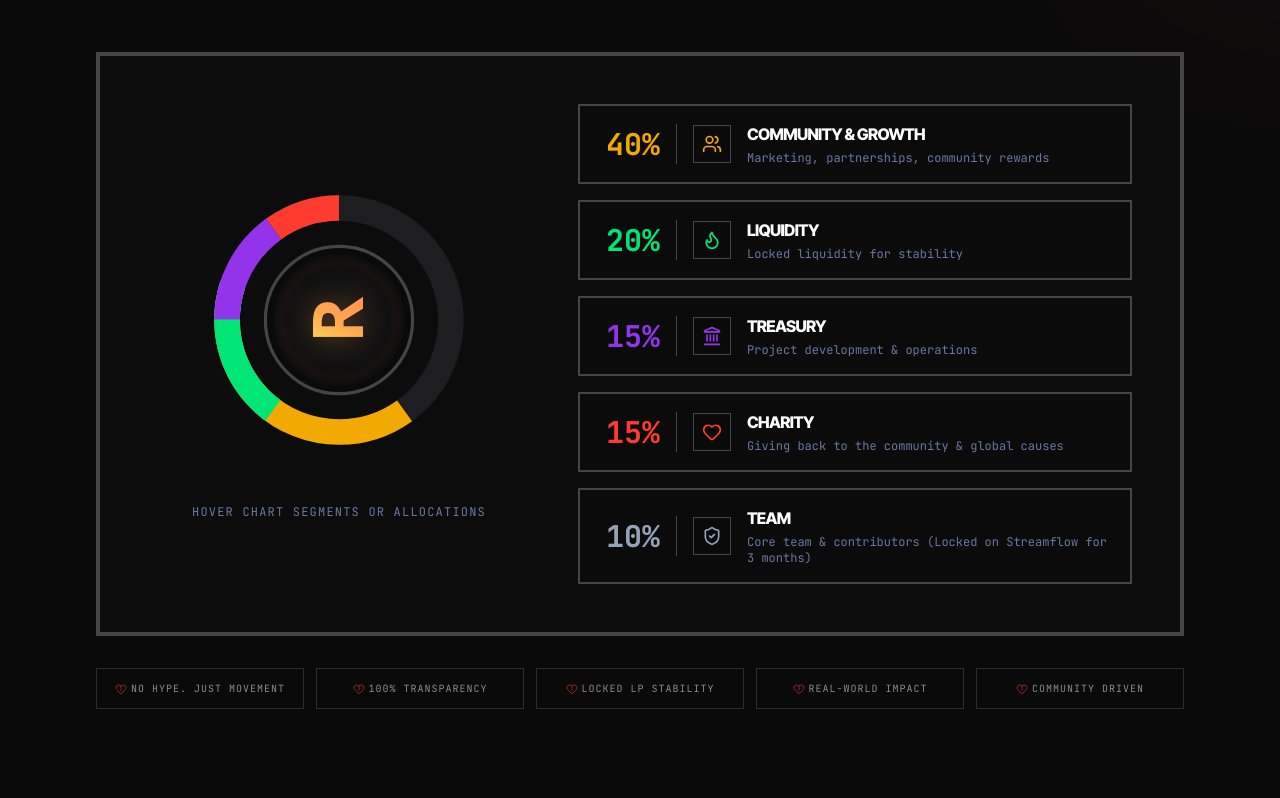
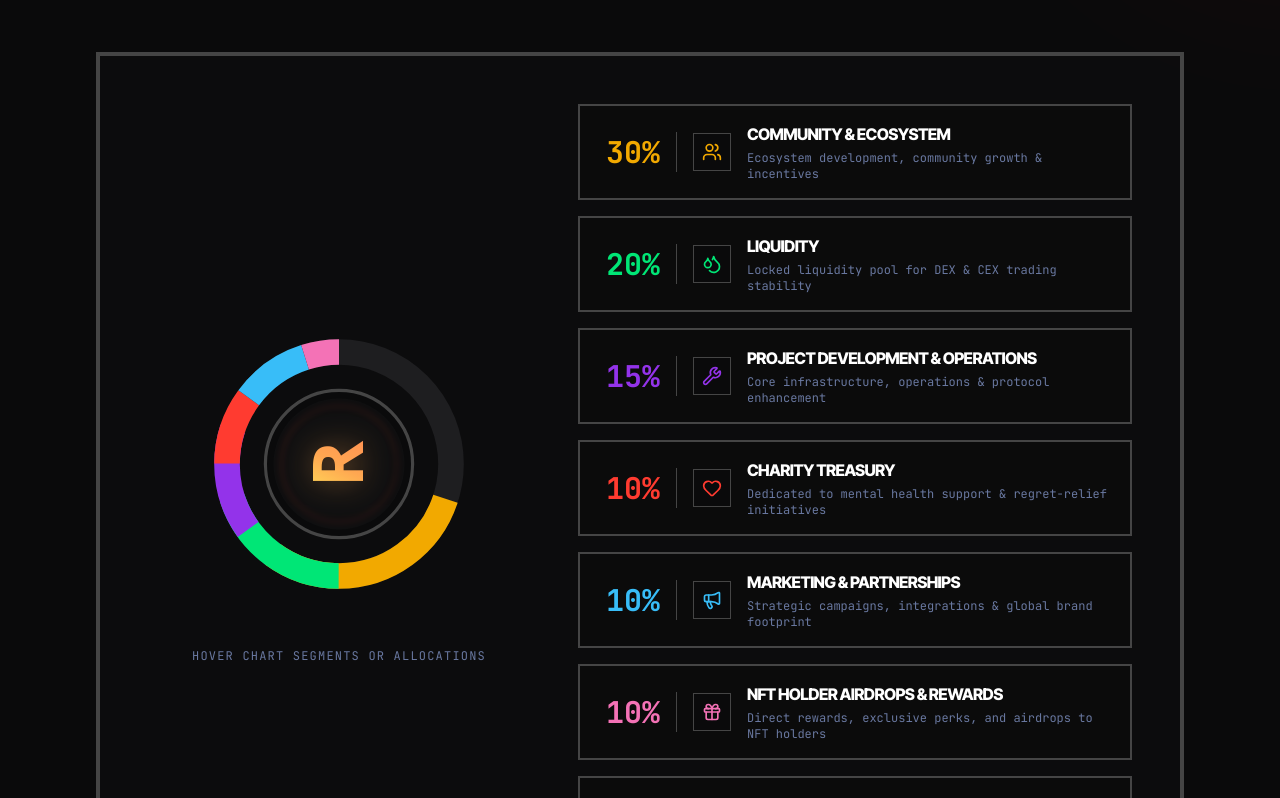
Before and after one commit to samsoncephas01/REGRET-TOKEN, a React (Vite) app: page / in a window 1280 px wide. Shown: the part 3560-4358 px from the top of the page. Built offline with nearby package versions, Linux system fonts and the light colour scheme.

Commit message:
feat(tokenomics): update allocation distribution and labeling
Refine token distribution to prioritize ecosystem growth and project infrastructure. Update iconography and sub-labels to align with the brutalist mission of the project.

```diff
--- a/src/components/Tokenomics.tsx
+++ b/src/components/Tokenomics.tsx
@@ -5,7 +5,7 @@
 
 import React, { useState } from "react";
 import { motion } from "motion/react";
-import { Coins, Flame, ShieldCheck, Heart, Users, Landmark, HeartCrack } from "lucide-react";
+import { Coins, Flame, ShieldCheck, Heart, Users, Landmark, HeartCrack, Droplets, Wrench, Megaphone, Gift, Lock } from "lucide-react";
 
 interface TokenAllocation {
   value: number;
@@ -66,9 +66,9 @@ export default function Tokenomics() {
 
   const allocations: TokenAllocation[] = [
     {
-      value: 40,
-      label: "Community & Growth",
-      subLabel: "Marketing, partnerships, community rewards",
+      value: 30,
+      label: "Community & Ecosystem",
+      subLabel: "Ecosystem development, community growth & incentives",
       color: "#F2A900", // Gold
       glowColor: "rgba(242, 169, 0, 0.4)",
       icon: Users,
@@ -76,34 +76,50 @@ export default function Tokenomics() {
     {
       value: 20,
       label: "Liquidity",
-      subLabel: "Locked liquidity for stability",
+      subLabel: "Locked liquidity pool for DEX & CEX trading stability",
       color: "#00E676", // Mint Green
       glowColor: "rgba(0, 230, 118, 0.4)",
-      icon: Flame,
+      icon: Droplets,
     },
     {
       value: 15,
-      label: "Treasury",
-      subLabel: "Project development & operations",
+      label: "Project Development & Operations",
+      subLabel: "Core infrastructure, operations & protocol enhancement",
       color: "#9333EA", // Purple/Violet
       glowColor: "rgba(147, 51, 234, 0.4)",
-      icon: Landmark,
+      icon: Wrench,
     },
     {
-      value: 15,
-      label: "Charity",
-      subLabel: "Giving back to the community & global causes",
+      value: 10,
+      label: "Charity Treasury",
+      subLabel: "Dedicated to mental health support & regret-relief initiatives",
       color: "#FF3B30", // Red
       glowColor: "rgba(255, 59, 48, 0.4)",
       icon: Heart,
     },
     {
       value: 10,
+      label: "Marketing & Partnerships",
+      subLabel: "Strategic campaigns, integrations & global brand footprint",
+      color: "#38BDF8", // Sky Blue
+      glowColor: "rgba(56, 189, 248, 0.4)",
+      icon: Megaphone,
+    },
+    {
+      value: 10,
+      label: "NFT Holder Airdrops & Rewards",
+      subLabel: "Direct rewards, exclusive perks, and airdrops to NFT holders",
+      color: "#F472B6", // Pink
+      glowColor: "rgba(244, 114, 182, 0.4)",
+      icon: Gift,
+    },
+    {
+      value: 5,
       label: "Team",
-      subLabel: "Core team & contributors (Locked on Streamflow for 3 months)",
+      subLabel: "30% released at launch, with the remaining released every 2 months for 1 year on Streamflow",
       color: "#94A3B8", // Slate Gray
       glowColor: "rgba(148, 163, 184, 0.4)",
-      icon: ShieldCheck,
+      icon: Lock,
     },
   ];
 
```
